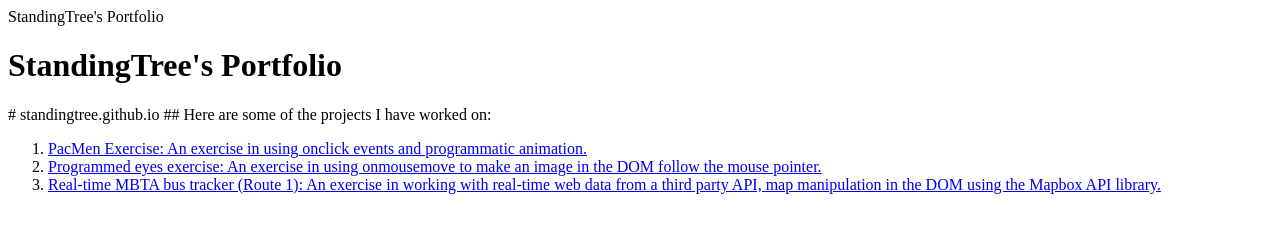
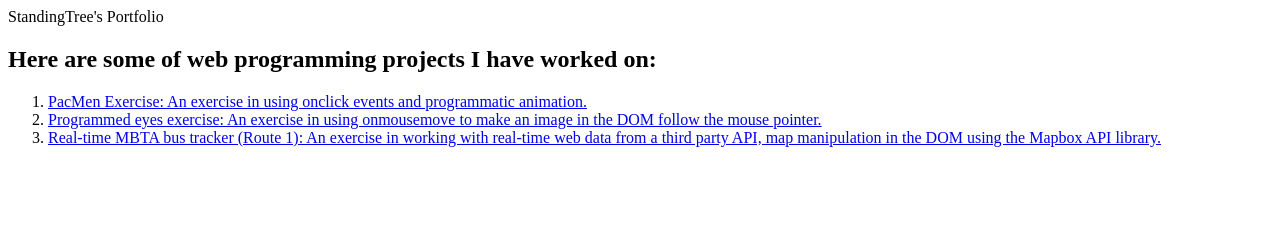
Before and after one commit to standingtree/standingtree.github.io, a plain HTML site: page index.html in a window 1280 px wide. Drawn offline with Linux system fonts and the light colour scheme.

Commit message:
Update index.html

```diff
--- a/index.html
+++ b/index.html
@@ -4,9 +4,7 @@
 		StandingTree's Portfolio
 	</head>
 	<body>
-	<h1>StandingTree's Portfolio</h1>
-	# standingtree.github.io
-	## Here are some of the projects I have worked on:
+	<h2>Here are some of web programming projects I have worked on:</h2>
 	<ol>
 	  <li><a href = "https://standingtree.github.io/pacmen-exercise/">PacMen Exercise: An exercise in using onclick events and programmatic animation.</a>
 	  <li><a href = "https://standingtree.github.io/programmed-eyes-exercise/">Programmed eyes exercise: An exercise in using onmousemove to make an image in the DOM follow the mouse pointer.</a>
```
